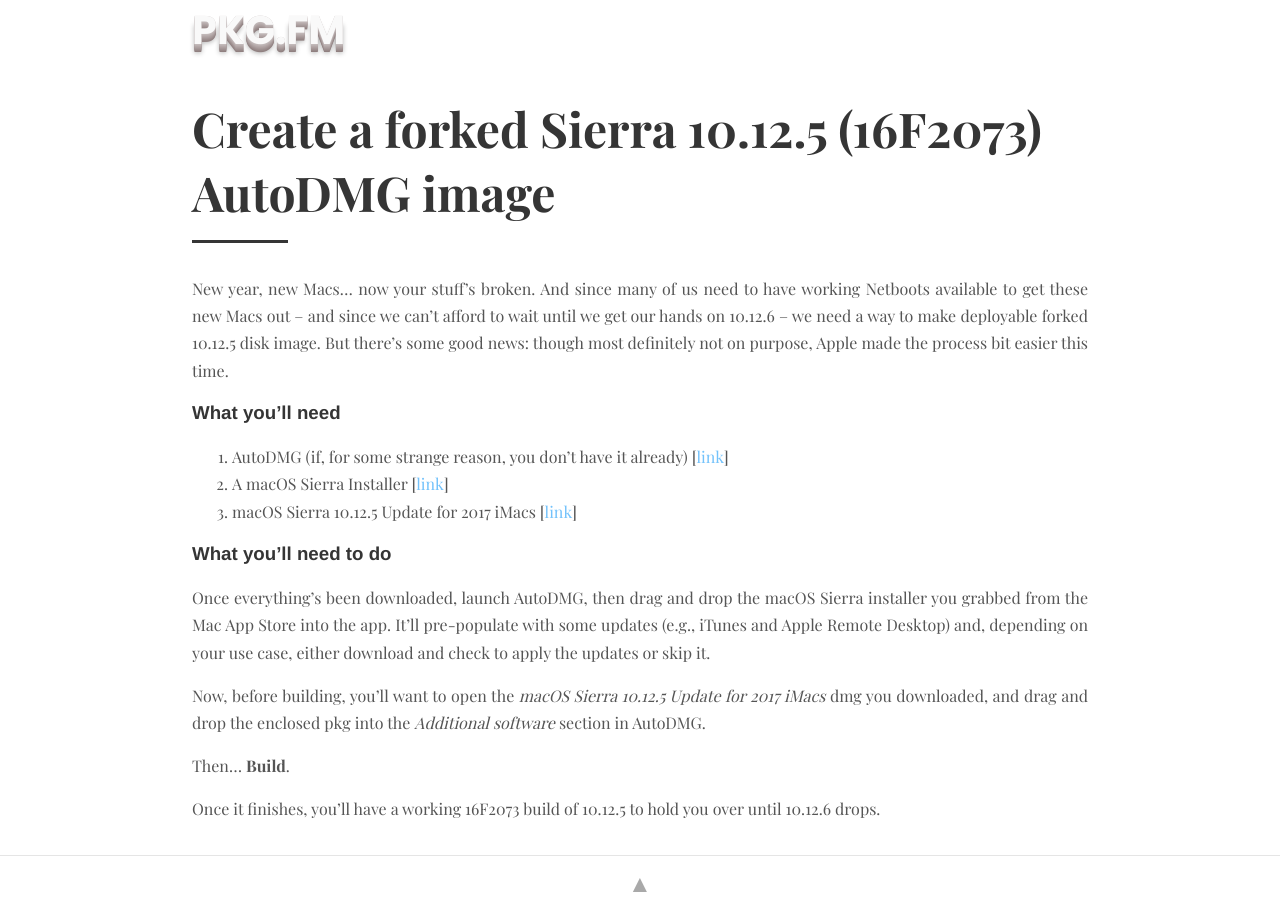
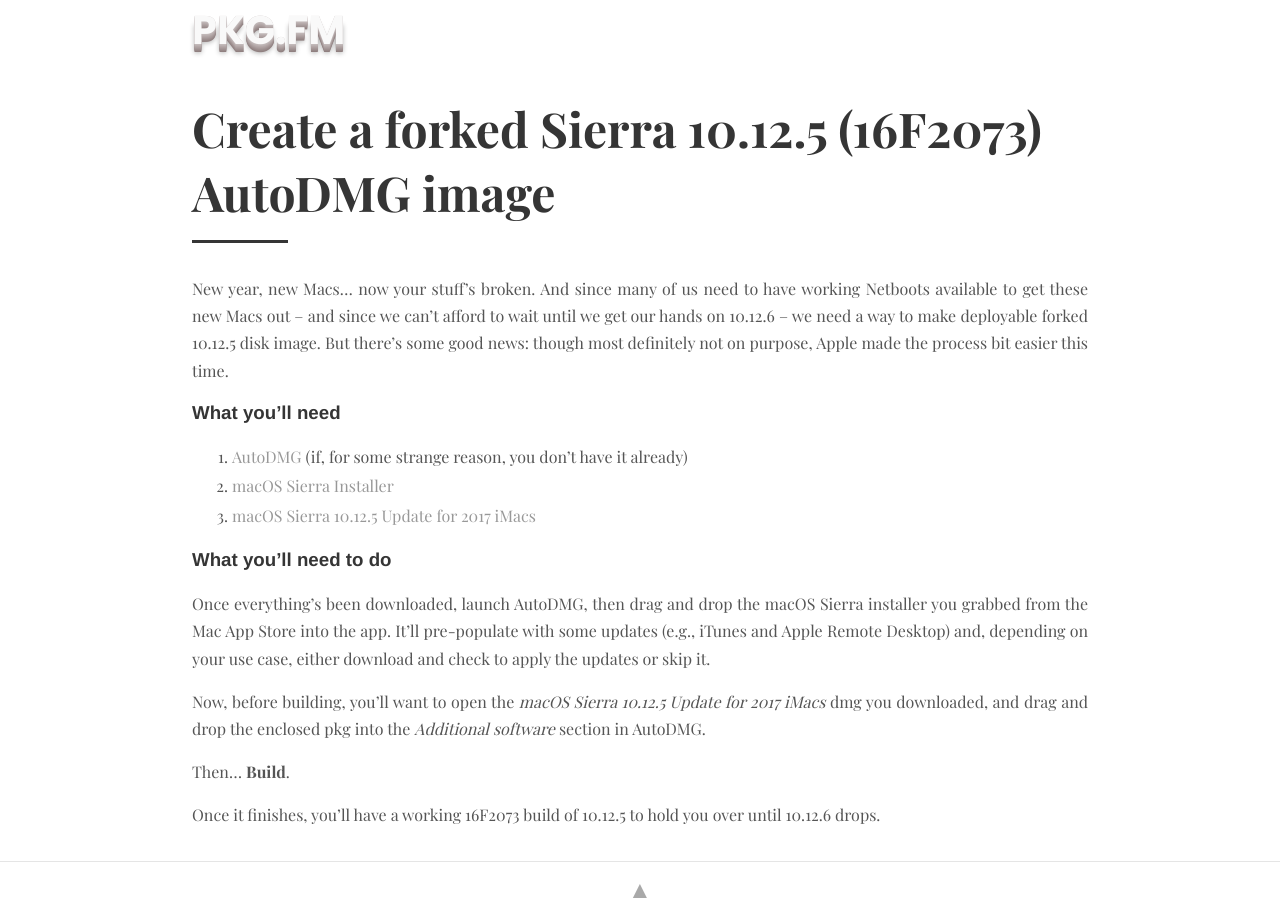
Before and after one commit to geoffrepoli/pkg.fm, a Jekyll site: the page built from _posts/2017-06-27-create-a-forked-sierra-autodmg-image.md, in a window 1280 px wide. Built offline with Jekyll 4.4.1, drawn with Linux system fonts in a browser that asks for light colours.

Commit message:
EDIT links

```diff
--- a/_posts/2017-06-27-create-a-forked-sierra-autodmg-image.md
+++ b/_posts/2017-06-27-create-a-forked-sierra-autodmg-image.md
@@ -8,9 +8,9 @@
 
 ### What you'll need
 
-1. AutoDMG (if, for some strange reason, you don't have it already) [<a href="https://github.com/MagerValp/AutoDMG/releases" target="_blank">link</a>]
-2. A macOS Sierra Installer [<a href="macappstore://itunes.apple.com/us/app/macos-sierra/id1127487414?mt=12" target="_blank">link</a>]
-3. macOS Sierra 10.12.5 Update for 2017 iMacs [<a href="https://support.apple.com/kb/DL1921" target="_blank">link</a>]
+1. <a href="https://github.com/MagerValp/AutoDMG/releases" target="_blank">AutoDMG</a> (if, for some strange reason, you don't have it already)
+2. <a href="macappstore://itunes.apple.com/us/app/macos-sierra/id1127487414?mt=12" target="_blank">macOS Sierra Installer</a>
+3. <a href="https://support.apple.com/kb/DL1921" target="_blank">macOS Sierra 10.12.5 Update for 2017 iMacs</a>
 
 ### What you'll need to do
 
--- a/_sass/_base.scss
+++ b/_sass/_base.scss
@@ -31,7 +31,6 @@
 }
 
 a {
-  color: $blue;
   text-decoration: none;
 }
 
--- a/_sass/_layout.scss
+++ b/_sass/_layout.scss
@@ -3,7 +3,23 @@
   margin: 0;
 }
 
-.nav-container {
+.nav {
+  background: #fff;
+  position: fixed;
+  will-change: transform;
+  top: 0;
+  width: 100%;
+  transform: translateY(0);
+  transform: translate3d(0,0,0);
+  transition: .3s transform;
+
+  a {
+    text-decoration: none;
+    text-transform: uppercase;
+  }
+
+  &-container {
+    position: relative;
     margin: 0 auto;
     width: 90%;
     @media (min-width: 600px) {
@@ -20,20 +36,6 @@
     }
   }
 
-.nav {
-  background: #fff;
-  position: fixed;
-  will-change: transform;
-  top: 0;
-  width: 100%;
-  transform: translateY(0);
-  transform: translate3d(0,0,0);
-  transition: .3s transform;
-
-  &-container {
-    position: relative;
-  }
-
   &-title {
     font-family: $title-font;
     font-size: 2rem;
@@ -48,53 +50,13 @@
     @media (min-width: 1440px) {
       font-size: 2.75rem;
     }
-
-    /*&:hover,
-    &:focus {
-      @media (max-width: 413px) {
-      color: $default-color;
-      text-shadow: none;
-      }
-    }*/
   }
 
-  ul {
-    list-style-type: none;
-    text-align: center;
-    position: absolute;
-    font-family: $sans-font;
-    font-size: 0.8rem;
-    top: 0;
-    right: 0;
-    margin: 0.6rem;
+  &.is-active::after {
+    opacity: 1;
   }
 
-  li {
-    @include transition(all .2s ease-out);
-    color: $default-color;
-    display: inline-block;
-    opacity: .6;
-    padding: 0 2rem 0 0;
-    top: 50%;
-
-    &:last-child {
-      padding-right: 0;
-    }
-
-    &:hover,
-    &:focus {
-      opacity: 1;
-    }
-  }
-
-  a {
-    color: $default-color;
-    font-family: $sans-font;
-    text-transform: uppercase;
-  }
-}
-
-.nav::after {
+  &::after {
     content: '';
     left: 0;
     right: 0;
@@ -118,9 +80,6 @@
       box-shadow: 0 1px 3px rgba(0, 0, 0, 0.2);
     }
   }
-
-.nav.is-active::after {
-  opacity: 1;
 }
 
 .heads-up {
--- a/_sass/_post.scss
+++ b/_sass/_post.scss
@@ -61,7 +61,28 @@
     text-align: justify;
   }
 
-  a:hover {
-    text-decoration: underline;
+  a {
+    color: $default-color;
+    opacity: .6;
+    display: inline-block;
+
+    &:hover,
+    &:focus, {
+      opacity: 1;
+    }
+
+    &:after, {
+    display: block;
+    content: '';
+    height: 2px;
+    width: 0%;
+    background-color: $red;
+    transition: width 0.5s ease-in-out;
+  }
+
+    &:hover:after,
+    &:focus:after {
+      width: 100%;
+    }
   }
 }
--- a/_sass/_variables.scss
+++ b/_sass/_variables.scss
@@ -6,6 +6,7 @@
 $grey-3: #f9f9f9;
 $white: #fff;
 $blue: #73c2fb;
+$red: #e74c3c;
 $shadow-color: rgba(204, 204, 204, 0.8);
 $long-shadow: 0 0px 0 #c9c1c1, 0 1px 0 #c2b9b9, 0 2px 0 #bbb1b1, 0 3px 0 #b4a8a8, 0 4px 0 #ada0a0, 0 5px 0 #a59898, 0 6px 0 #9e9090, 0 7px 0 #978888, 0 8px 0 #908080, 0 9px 5px rgba(0, 0, 0, 0.3);
 
@@ -13,7 +14,7 @@
 $serif-font: 'Playfair Display', 'Times New Roman', Times, serif;
 $sans-font: 'Helvetica Neue', Helvetica, Arial, sans-serif;
 $monospaced-font: 'Roboto Mono', Menlo, Monaco, monospace;
-$code-color: #73c2fb;
+$code-color: #e74c3c;
 
 @mixin box-sizing($type: border-box) {
   -webkit-box-sizing: $type;
```
Lines whose indentation alone changed are shown as unchanged.
